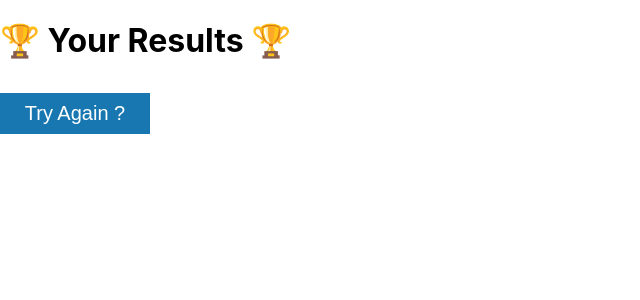
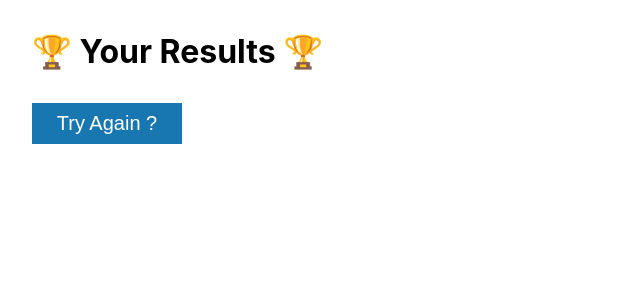
Before and after one commit to mark-watson-lrn/learnosity-react-serverless, a React (Create React App) app: page /reports in a window 1280 px wide. Shown: the top 300 px of the page, without its empty margins (0-640 px from the left). Built offline with nearby package versions, Linux system fonts and the light colour scheme; no server answers.

Commit message:
minor styling tweaks

```diff
--- a/src/style/App.css
+++ b/src/style/App.css
@@ -86,7 +86,7 @@
 }
 
 .results-container {
-    margin: auto;
+    margin: 2rem;
 }
 
 .btn-try-again {
```
Also changed, not shown: 1 other file (tests, documents, lock files or other folders).
